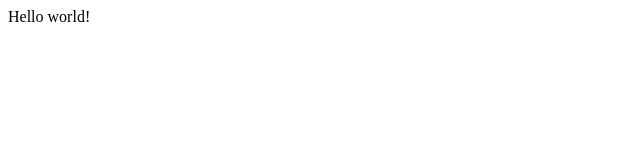
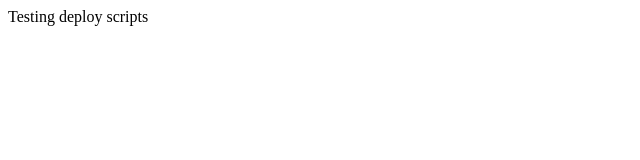
Before and after one commit to Dollier/dollier.github.io, a Gatsby site: page / in a window 1280 px wide. Shown: the full height of the page, 0-640 px from the left. Built offline with nearby package versions, Linux system fonts and the light colour scheme; Gatsby itself is replaced by a stand-in of ours.

Commit message:
gh-pages

```diff
--- a/package.json
+++ b/package.json
@@ -12,7 +12,7 @@
     "serve": "gatsby serve",
     "clean": "gatsby clean",
     "test": "echo \"Write tests! -> https://gatsby.dev/unit-testing\" && exit 1",
-    "deploy": "gatsby build && gh-pages -d public"
+    "deploy": "gatsby build && gh-pages -d public -b master"
   },
   "dependencies": {
     "gatsby": "^2.22.15",
@@ -20,6 +20,7 @@
     "react-dom": "^16.12.0"
   },
   "devDependencies": {
+    "gh-pages": "^3.0.0",
     "prettier": "2.0.5"
   },
   "repository": {
--- a/src/pages/index.js
+++ b/src/pages/index.js
@@ -1,5 +1,5 @@
 import React from "react"
 
 export default function Home() {
-  return <div>Hello world!</div>
+  return <div>Testing deploy scripts</div>
 }
```
